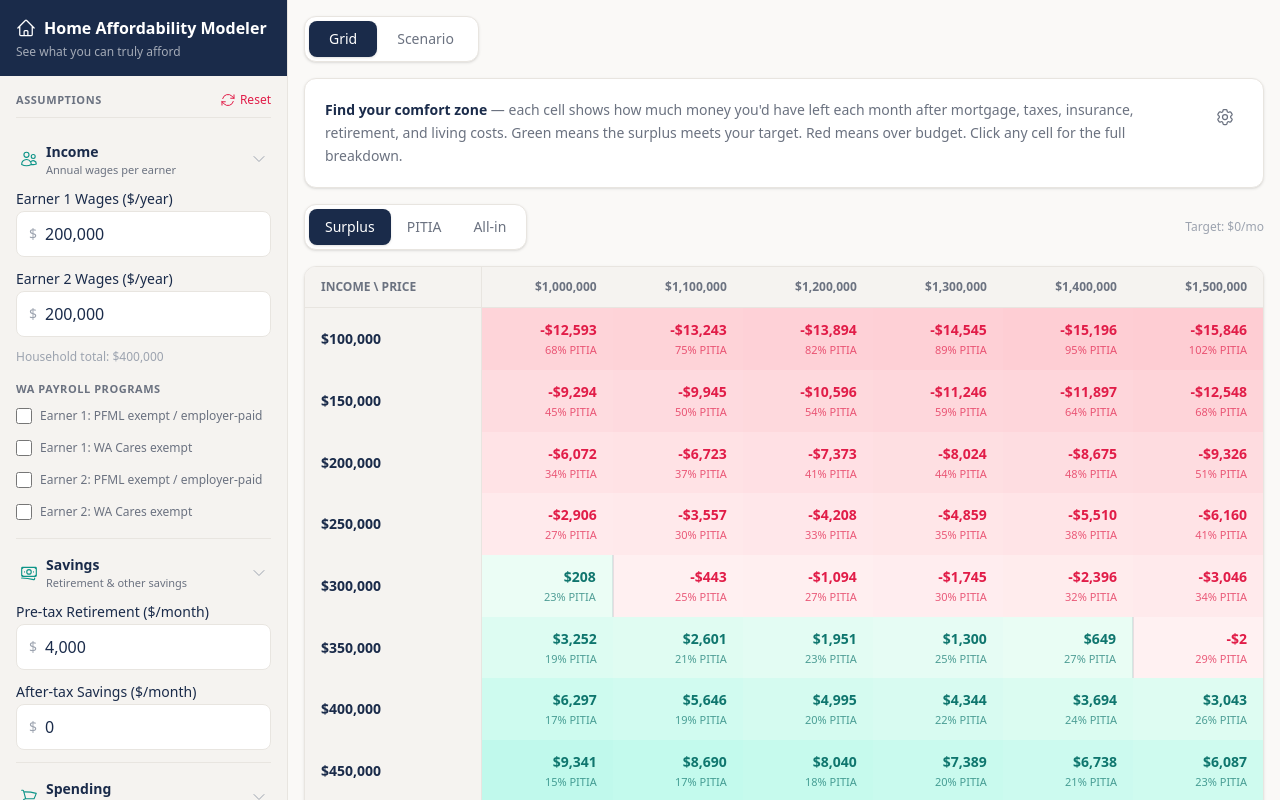
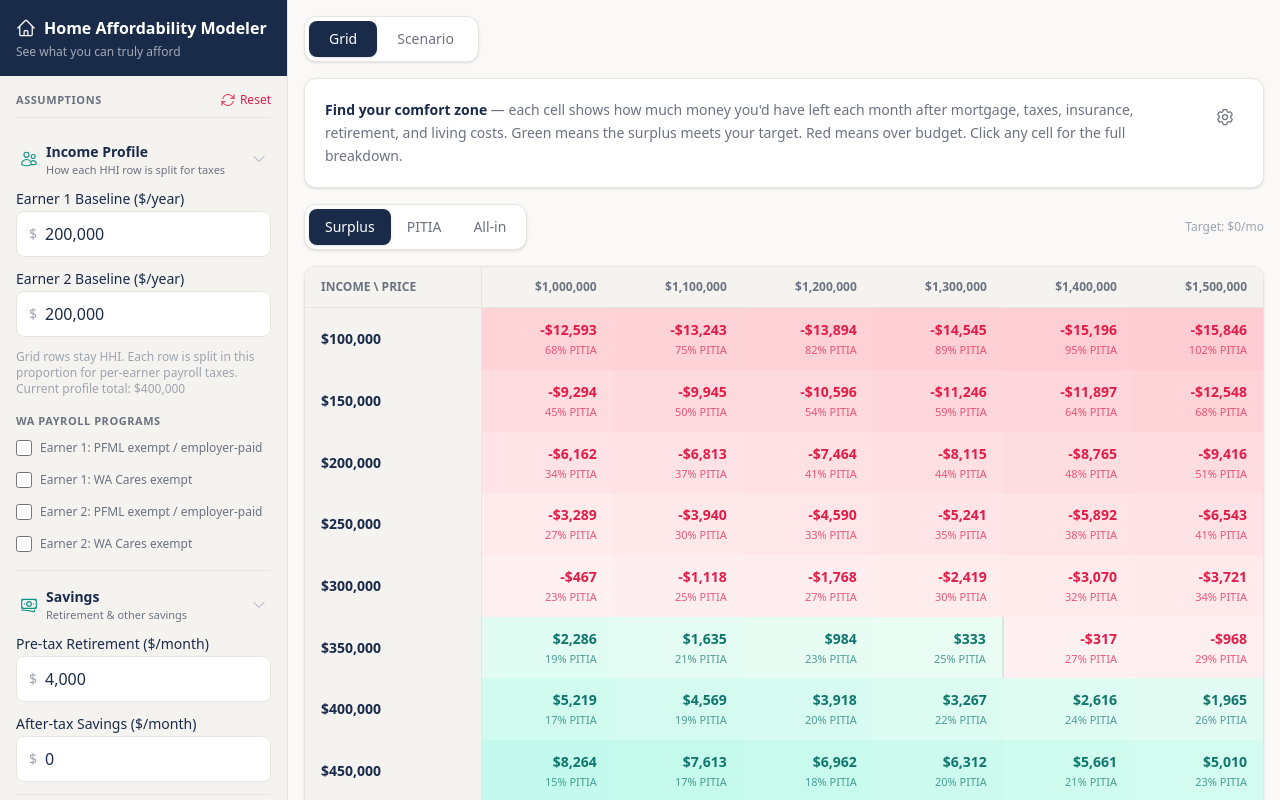
Before and after one commit to findtimk/housing-cost-modeler, a React (Vite) app: page / in a window 1280 px wide. Built offline with nearby package versions, Linux system fonts and the light colour scheme.

Commit message:
Align grid income rows with earner split

```diff
--- a/src/components/GridView/GridView.tsx
+++ b/src/components/GridView/GridView.tsx
@@ -372,9 +372,8 @@ export function GridView() {
         </div>
       </div>
       <p className="text-xs text-text-muted italic mt-2 px-2">
-        Click any cell for full breakdown. The grid uses a simplified
-        single-earner tax estimate; the detail view splits income across
-        earners, so its numbers may differ slightly.
+        Click any cell for full breakdown. Income rows are household income;
+        the grid applies your income profile split for per-earner payroll taxes.
       </p>
 
       <GridConfigModal />
--- a/src/components/InputPanel/InputPanel.tsx
+++ b/src/components/InputPanel/InputPanel.tsx
@@ -147,8 +147,8 @@ export function InputPanel() {
         </button>
       </div>
 
-      <Section title="Income" hint="Annual wages per earner" icon={UsersIcon}>
-        <Field label="Earner 1 Wages ($/year)">
+      <Section title="Income Profile" hint="How each HHI row is split for taxes" icon={UsersIcon}>
+        <Field label="Earner 1 Baseline ($/year)">
           <FormattedNumberInput
             value={inputs.earner1_wages_annual}
             onChange={update('earner1_wages_annual')}
@@ -156,7 +156,7 @@ export function InputPanel() {
             min={0}
           />
         </Field>
-        <Field label="Earner 2 Wages ($/year)">
+        <Field label="Earner 2 Baseline ($/year)">
           <FormattedNumberInput
             value={inputs.earner2_wages_annual}
             onChange={update('earner2_wages_annual')}
@@ -165,7 +165,8 @@ export function InputPanel() {
           />
         </Field>
         <p className="text-xs text-text-muted">
-          Household total: ${householdTotal.toLocaleString()}
+          Grid rows stay HHI. Each row is split in this proportion for
+          per-earner payroll taxes. Current profile total: ${householdTotal.toLocaleString()}
         </p>
         {inputs.filing_status === 'SINGLE' && inputs.earner2_wages_annual > 0 && (
           <p className="text-xs text-text-muted italic">
--- a/src/engine/gridEngine.ts
+++ b/src/engine/gridEngine.ts
@@ -1,6 +1,7 @@
 import type { ScenarioInputs, GridCell, GridResult, GridConfig } from './types.ts';
 import { computeAllTaxes } from './taxEngine.ts';
 import { computeHousingCosts } from './housingEngine.ts';
+import { splitIncome } from './incomeSplit.ts';
 
 /** Generate an array of values from min to max (inclusive) by step. */
 function range(min: number, max: number, step: number): number[] {
@@ -13,7 +14,7 @@ function range(min: number, max: number, step: number): number[] {
 
 /**
  * Compute grid of surplus values.
- * Optimization: tax depends only on income, housing depends only on price.
+ * Optimization: tax depends only on HHI, housing depends only on price.
  * We compute each dimension once, then combine.
  */
 export function computeGrid(
@@ -23,26 +24,35 @@ export function computeGrid(
   const incomes = range(config.income_min, config.income_max, config.income_step);
   const prices = range(config.price_min, config.price_max, config.price_step);
 
-  // Pre-compute taxes per income level.
-  // The grid keeps a single household-income axis, so taxes here use a
-  // single-earner approximation (one SS/PFML cap). The scenario detail view
-  // splits income across earners and may differ slightly.
-  const taxByIncome = incomes.map((income) =>
-    computeAllTaxes({
+  // Pre-compute taxes per household income level using the current income
+  // profile's earner split. This keeps grid cells and scenario detail aligned.
+  const taxByIncome = incomes.map((income) => {
+    const [earner1, earner2] = splitIncome(
+      income,
+      baseInputs.earner1_wages_annual,
+      baseInputs.earner2_wages_annual,
+    );
+
+    return computeAllTaxes({
       filing_status: baseInputs.filing_status,
       state: baseInputs.state,
       earners: [
         {
-          wages: income,
+          wages: earner1,
           pfmlExempt: baseInputs.earner1_pfml_exempt,
           waCaresExempt: baseInputs.earner1_wa_cares_exempt,
+        },
+        {
+          wages: earner2,
+          pfmlExempt: baseInputs.earner2_pfml_exempt,
+          waCaresExempt: baseInputs.earner2_wa_cares_exempt,
         },
       ],
       pre_tax_retirement_monthly: baseInputs.pre_tax_retirement_monthly,
       other_pre_tax_deductions_annual: baseInputs.other_pre_tax_deductions_annual,
       state_effective_rate_override: baseInputs.state_effective_rate_override,
-    }),
-  );
+    });
+  });
 
   // Pre-compute housing per price level
   const housingByPrice = prices.map((price) =>
```
Also changed, not shown: 2 other files (tests, documents, lock files or other folders).
